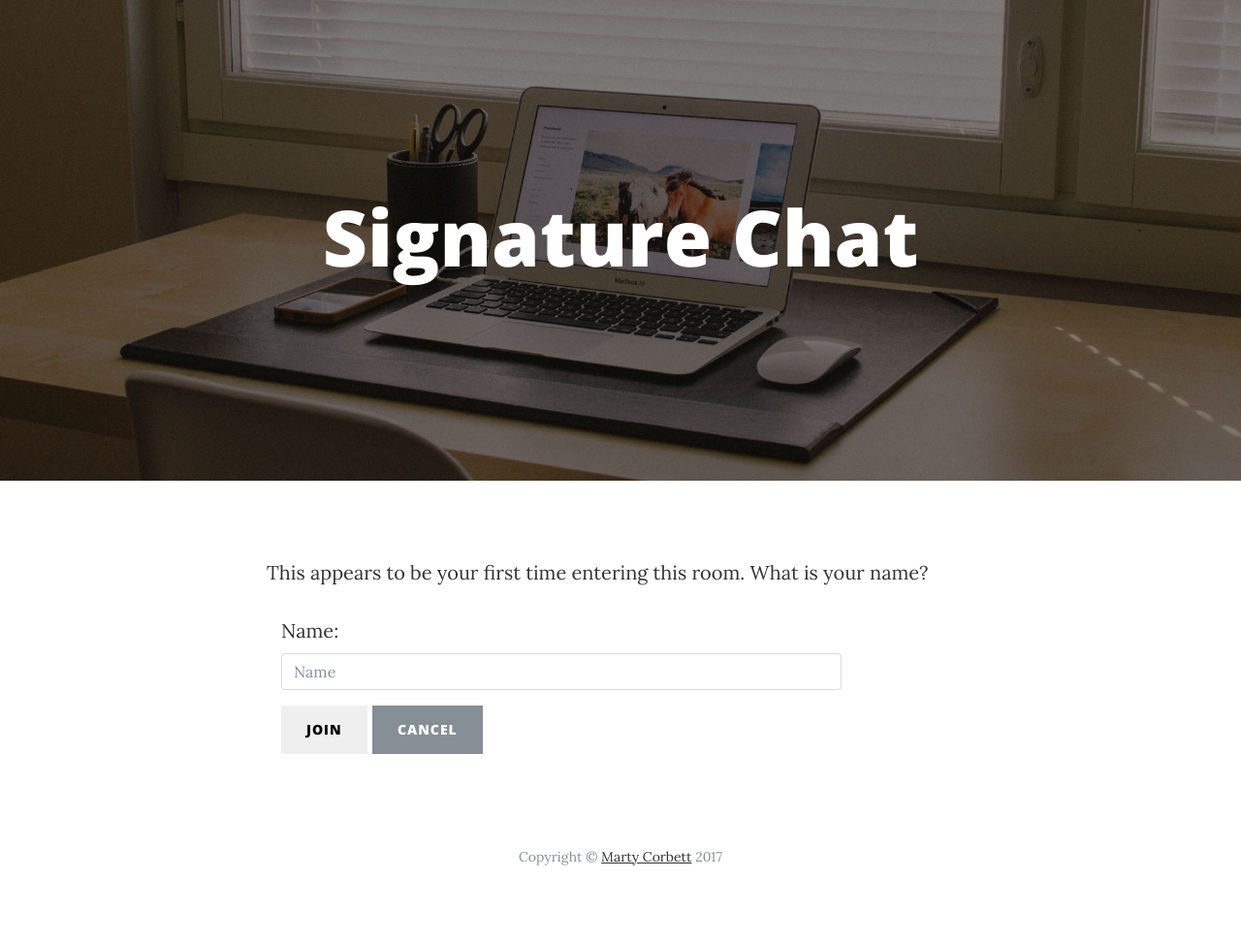
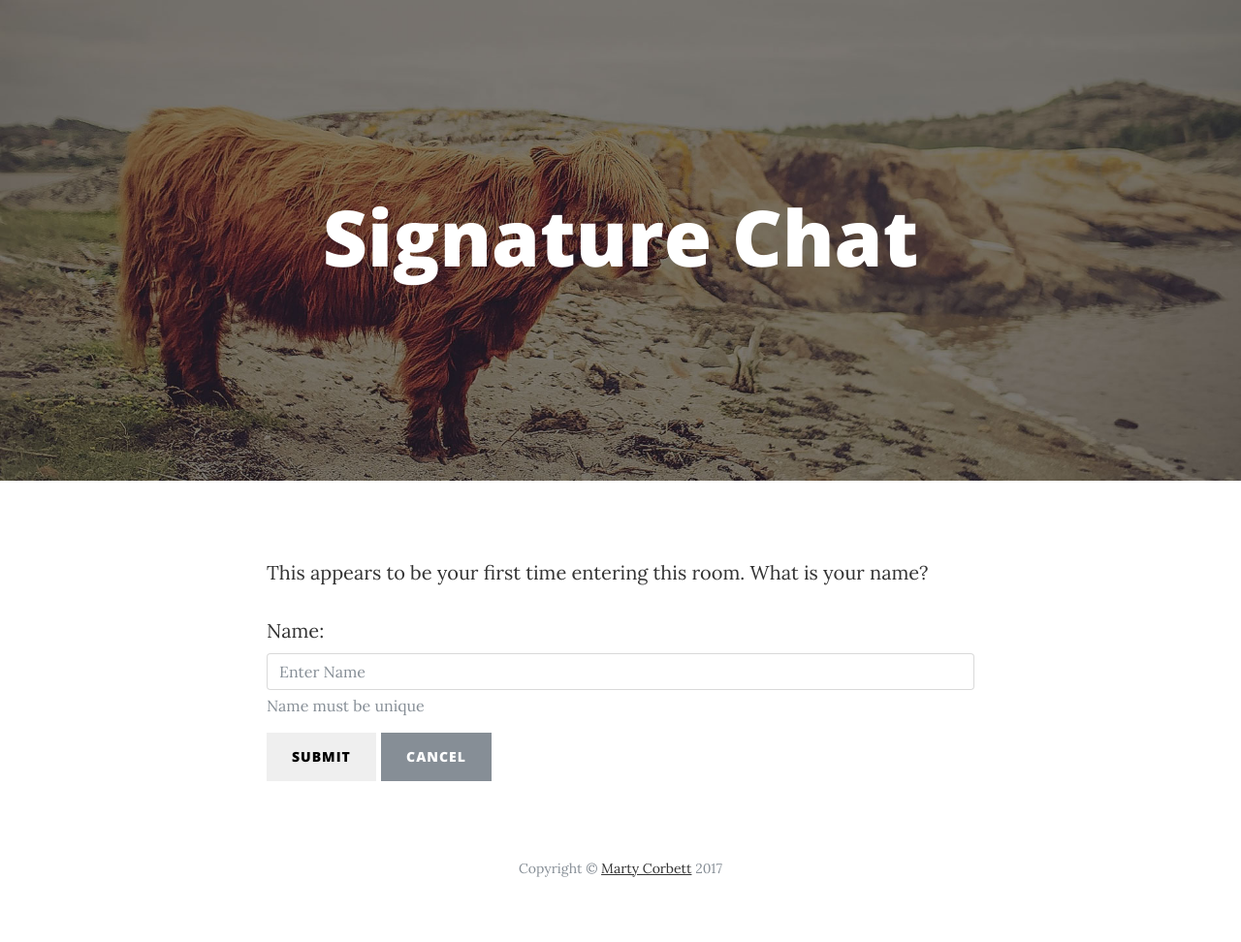
Before and after one commit to LettuceTurnipTheBeets/disposable-sockets, a Django app: page /registration/ in a window 1280 px wide. Shown: the whole page at 97% size. Before the commit the page ends 893 px from the top, so only its background shows below. Run offline with Django 3.2, Linux system fonts and the light colour scheme; parts of the project's set-up code (start-up, migrations or seed data) failed here and were passed over; some libraries are stand-ins or nearby versions.

Commit message:
Update form css

```diff
--- a/sockets/templates/registration.html
+++ b/sockets/templates/registration.html
@@ -2,7 +2,7 @@
 
 {% block content %}
     <!-- Page Header -->
-    <header class="masthead" style="background-image: url('http://72.14.182.183/static/clean/img/home-bg.jpg')">
+    <header class="masthead" style="background-image: url('http://72.14.182.183/static/clean/img/contact-bg.jpg')">
       <div class="container">
         <div class="row">
           <div class="col-lg-8 col-md-10 mx-auto">
@@ -18,25 +18,19 @@
     <div class="container">
       <div class="row">
         <div class="col-lg-8 col-md-10 mx-auto">
-
         <p>This appears to be your first time entering this room.  What is your name?</p>
         {% if error_message %}
         <p><font color="red">{{ error_message }}</font></p>
         {% endif %}
-        <form class="form-horizontal" action="/registration/" method="POST">
+        <form action="/registration/" method="POST">
           {% csrf_token %}
           <div class="form-group">
-            <label class="control-label col-sm-2" for="id_name">Name:</label>
-            <div class="col-sm-10">
-              <input type="text" class="form-control" id="id_name" required placeholder="Name" name="name" minlength="1" maxlength="20">
-            </div>
+            <label for="id_name">Name:</label>
+            <input type="text" class="form-control" id="id_name" aria-describedby="nameHelp" placeholder="Enter Name">
+            <small id="emailHelp" class="form-text text-muted">Name must be unique</small>
           </div>
-          <div class="form-group">
-            <div class="col-sm-offset-2 col-sm-10">
-              <button type="submit" class="btn btn-default">Join</button>
-              <button onClick="javascript:window.location='/'" class="btn btn-secondary">Cancel</button>
-            </div>
-          </div>
+          <button type="submit" class="btn btn-default">Submit</button>
+          <button onClick="javascript:window.location=''" class="btn btn-secondary">Cancel</button>
         <input type="hidden" name="room_code" value="{{ room_code }}">
         </form>
         </div>
```
Also changed, not shown: sockets/templates/index.html (+51 -10 lines).
